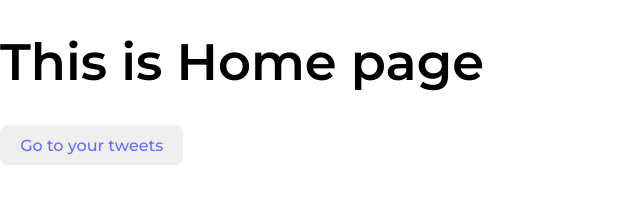
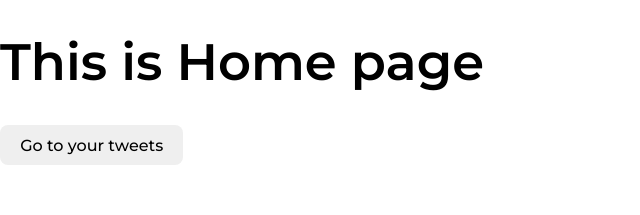
Before and after one commit to melyasanya/Test-assignment, a React (Vite) app in the folder test-assignment/: page / in a window 1280 px wide. Shown: the top 215 px of the page, without its empty margins (0-640 px from the left). Built offline with nearby package versions, Linux system fonts and the light colour scheme.

Commit message:
correct nav buttons

```diff
--- a/test-assignment/src/pages/Home/Home.jsx
+++ b/test-assignment/src/pages/Home/Home.jsx
@@ -12,9 +12,10 @@ export const Home = () => {
   return (
     <>
       <h1>This is Home page</h1>
-      <button>
-        <Link to={"/tweets"}>Go to your tweets</Link>
-      </button>
+
+      <Link to={"/tweets"}>
+        <button>Go to your tweets</button>{" "}
+      </Link>
     </>
   );
 };
--- a/test-assignment/src/pages/Tweets/Tweets.jsx
+++ b/test-assignment/src/pages/Tweets/Tweets.jsx
@@ -48,9 +48,11 @@ export const Tweets = () => {
   return (
     <div className={css.container}>
       {load && <Loader />}
-      <button className={css.homeBtn}>
-        <Link to={"/"}>Back to home page</Link>
-      </button>
+
+      <Link to={"/"}>
+        <button className={css.homeBtn}>Back to home page</button>
+      </Link>
+
       {users && <Selector />}
       {users && (
         <ul className={css.twitCardList}>
```
